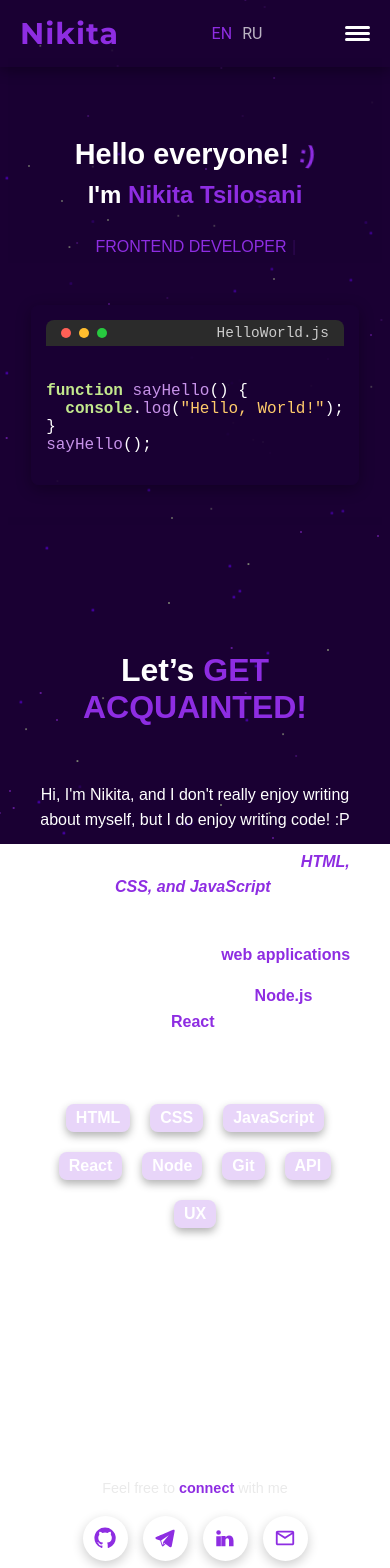
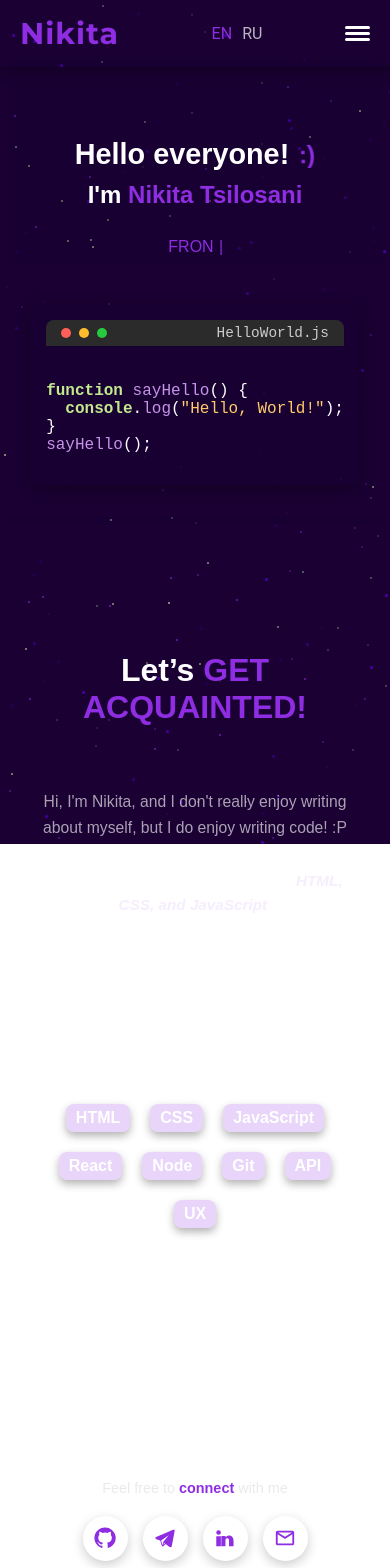
Before and after one commit to TsiNik2508/my-portfolio, a React (Create React App) app: page / in a window 390 px wide. Shown: the top 1568 px of the page. Built offline with nearby package versions, Linux system fonts and the light colour scheme.

Commit message:
feat: update loading screen, burger menu auto-close, scroll-triggered animations, and enhanced About section interactivity

```diff
--- a/package.json
+++ b/package.json
@@ -15,6 +15,7 @@
     "@testing-library/user-event": "^13.5.0",
     "chart.js": "^4.4.6",
     "classnames": "^2.5.1",
+    "framer-motion": "^11.11.11",
     "https-browserify": "^1.0.0",
     "i18next": "^23.16.4",
     "pdfjs-dist": "^3.0.279",
@@ -23,6 +24,7 @@
     "react-dom": "^18.3.1",
     "react-github-calendar": "^4.5.1",
     "react-i18next": "^15.1.0",
+    "react-intersection-observer": "^9.13.1",
     "react-router-dom": "^6.27.0",
     "react-scripts": "5.0.1",
     "stream-http": "^3.2.0",
--- a/src/App.js
+++ b/src/App.js
@@ -18,15 +18,15 @@ import "./App.scss";
 
 const App = () => {
   const [isLoading, setIsLoading] = useState(
-    !localStorage.getItem("hasLoaded")
+    !sessionStorage.getItem("hasLoaded")
   );
 
   useEffect(() => {
     if (isLoading) {
       const timer = setTimeout(() => {
         setIsLoading(false);
-        localStorage.setItem("hasLoaded", "true");
-      }, 3000);
+        sessionStorage.setItem("hasLoaded", "true");
+      }, 5000);
 
       return () => clearTimeout(timer);
     }
--- a/src/App.scss
+++ b/src/App.scss
@@ -1,5 +1,3 @@
-/* src/App.scss */
-
 .app {
   font-family: Arial, sans-serif;
   color: #EAEAEA;
--- a/src/components/AboutSection/AboutSection.js
+++ b/src/components/AboutSection/AboutSection.js
@@ -1,5 +1,7 @@
 import React, { useState } from 'react';
 import { useTranslation } from 'react-i18next';
+import { motion } from 'framer-motion';
+import { useInView } from 'react-intersection-observer';
 import './AboutSection.scss';
 
 const AboutSection = () => {
@@ -38,6 +40,12 @@ const AboutSection = () => {
     document.addEventListener('mouseup', handleMouseUp);
   };
 
+  // Настройки для анимации появления при скролле
+  const { ref: descriptionRef1, inView: inView1 } = useInView({ triggerOnce: true });
+  const { ref: descriptionRef2, inView: inView2 } = useInView({ triggerOnce: true });
+  const { ref: descriptionRef3, inView: inView3 } = useInView({ triggerOnce: true });
+  const { ref: descriptionRef4, inView: inView4 } = useInView({ triggerOnce: true });
+
   return (
     <div className="about-section">
       <h2 className="about-section__title">
@@ -45,18 +53,42 @@ const AboutSection = () => {
       </h2>
       <div className="about-section__content">
         <div className="about-section__text">
-          <p className="about-section__description">
+          <motion.p
+            ref={descriptionRef1}
+            className="about-section__description"
+            initial={{ opacity: 0, y: 20, scale: 0.95 }}
+            animate={inView1 ? { opacity: 1, y: 0, scale: 1 } : {}}
+            transition={{ duration: 0.8, ease: "easeInOut" }}
+          >
             {t('aboutSection.description1')}
-          </p>
-          <p className="about-section__description">
+          </motion.p>
+          <motion.p
+            ref={descriptionRef2}
+            className="about-section__description"
+            initial={{ opacity: 0, y: 20, scale: 0.95 }}
+            animate={inView2 ? { opacity: 1, y: 0, scale: 1 } : {}}
+            transition={{ duration: 0.8, delay: 0.3, ease: "easeInOut" }}
+          >
             {t('aboutSection.description2')} <span className="highlight italic">{t('aboutSection.HTML_CSS_JS')}</span>.
-          </p>
-          <p className="about-section__description">
+          </motion.p>
+          <motion.p
+            ref={descriptionRef3}
+            className="about-section__description"
+            initial={{ opacity: 0, y: 20, scale: 0.95 }}
+            animate={inView3 ? { opacity: 1, y: 0, scale: 1 } : {}}
+            transition={{ duration: 0.8, delay: 0.6, ease: "easeInOut" }}
+          >
             {t('aboutSection.description3')} <span className="highlight">{t('aboutSection.webApplications')}</span>.
-          </p>
-          <p className="about-section__description">
+          </motion.p>
+          <motion.p
+            ref={descriptionRef4}
+            className="about-section__description"
+            initial={{ opacity: 0, y: 20, scale: 0.95 }}
+            animate={inView4 ? { opacity: 1, y: 0, scale: 1 } : {}}
+            transition={{ duration: 0.8, delay: 0.9, ease: "easeInOut" }}
+          >
             {t('aboutSection.description4')} <span className="highlight">{t('aboutSection.node')}</span> {t('aboutSection.and')} <span className="highlight">{t('aboutSection.react')}</span>.
-          </p>
+          </motion.p>
         </div>
         <div className="about-section__cloud">
           {Object.keys(positions).map((tech) => (
--- a/src/components/Header/Header.js
+++ b/src/components/Header/Header.js
@@ -1,6 +1,5 @@
-// src/components/Header/Header.js
 import React, { useEffect, useState } from 'react';
-import { Link } from 'react-router-dom';
+import { Link, useLocation } from 'react-router-dom';
 import { useTranslation } from 'react-i18next';
 import './Header.scss';
 
@@ -10,6 +9,7 @@ const Header = () => {
   const [isHovered, setIsHovered] = useState(false);
   const [isMenuOpen, setIsMenuOpen] = useState(false);
   const [language, setLanguage] = useState('EN');
+  const location = useLocation();
 
   useEffect(() => {
     const handleScroll = () => {
@@ -20,6 +20,10 @@ const Header = () => {
     window.addEventListener('scroll', handleScroll);
     return () => window.removeEventListener('scroll', handleScroll);
   }, []);
+
+  useEffect(() => {
+    setIsMenuOpen(false);
+  }, [location]);
 
   const toggleMenu = () => {
     setIsMenuOpen(!isMenuOpen);
@@ -37,9 +41,9 @@ const Header = () => {
       onMouseEnter={() => setIsHovered(true)}
       onMouseLeave={() => setIsHovered(false)}
     >
-      <a href="/" className="header__logo">
+      <Link to="/" className="header__logo">
         {t('header.Nikita')}
-      </a>
+      </Link>
       <nav className={`header__nav ${isMenuOpen ? 'header__nav--open' : ''}`}>
         <Link to="/" className="header__link">
           <svg className="header__icon" xmlns="http://www.w3.org/2000/svg" viewBox="0 0 24 24">
--- a/src/components/LoadingScreen/LoadingScreen.scss
+++ b/src/components/LoadingScreen/LoadingScreen.scss
@@ -3,6 +3,7 @@
   align-items: center;
   justify-content: center;
   height: 100vh;
+  width: 100%;
   background: linear-gradient(135deg, #3B0087, #1D1D1F);
   color: #EAEAEA;
 }
--- a/src/components/Resume/Resume.js
+++ b/src/components/Resume/Resume.js
@@ -1,5 +1,6 @@
 import React from 'react';
 import { useTranslation } from 'react-i18next';
+import { motion } from 'framer-motion';
 import ResumeHTML from '../ResumeHTML/ResumeHTML';
 import './Resume.scss';
 
@@ -13,12 +14,25 @@ const Resume = () => {
         dangerouslySetInnerHTML={{ __html: t('resume.title') }}
       ></h2>
 
-      <div className="resume__download-button">
-      </div>
-      <ResumeHTML />
-
-      <div className="resume__download-button">
-      </div>
+      <motion.div
+        className="resume__content"
+        initial={{ opacity: 0, x: -100, scale: 0.8, rotate: -5 }}
+        animate={{
+          opacity: 1,
+          x: 0,
+          scale: [0.9, 1.05, 1],
+          rotate: 0,
+        }}
+        transition={{
+          duration: 1.2,
+          ease: [0.43, 0.13, 0.23, 0.96],
+          delay: 0.3,
+        }}
+      >
+        <div className="resume__download-button"></div>
+        <ResumeHTML />
+        <div className="resume__download-button"></div>
+      </motion.div>
     </div>
   );
 };
--- a/src/components/StarBackground/StarBackground.js
+++ b/src/components/StarBackground/StarBackground.js
@@ -5,6 +5,7 @@ const StarBackground = () => {
   useEffect(() => {
     const container = document.querySelector('.stars-container');
 
+    // Создание звезд
     for (let i = 0; i < 100; i++) {
       const star = document.createElement('div');
       star.classList.add('star');
@@ -13,6 +14,22 @@ const StarBackground = () => {
       star.style.top = `${Math.random() * 100}vh`;
       container.appendChild(star);
     }
+
+    // Обработчик для отслеживания положения мыши
+    const handleMouseMove = (event) => {
+      const screenWidth = window.innerWidth;
+      const mouseX = event.clientX;
+
+      // Определяем направление: -1 для левой части экрана, 1 для правой
+      const direction = mouseX < screenWidth / 2 ? -1 : 1;
+      document.documentElement.style.setProperty('--star-direction', direction);
+    };
+
+    // Добавляем слушатель события
+    window.addEventListener('mousemove', handleMouseMove);
+
+    // Удаляем слушатель при размонтировании компонента
+    return () => window.removeEventListener('mousemove', handleMouseMove);
   }, []);
 
   return <div className="stars-container"></div>;
--- a/src/components/StarBackground/StarBackground.scss
+++ b/src/components/StarBackground/StarBackground.scss
@@ -23,7 +23,7 @@
   width: 3px;
   height: 3px;
   background-color: #4A00E0;
-  animation-duration: 6s;
+  animation-duration: 10s;
   animation-delay: calc(-1s * var(--star-index));
 }
 
@@ -31,7 +31,7 @@
   width: 2px;
   height: 2px;
   background-color: #8E2DE2;
-  animation-duration: 8s;
+  animation-duration: 12s;
   animation-delay: calc(-1.5s * var(--star-index));
 }
 
@@ -39,20 +39,20 @@
   width: 2px;
   height: 2px;
   background-color: #C3E88D;
-  animation-duration: 7s;
+  animation-duration: 11s;
   animation-delay: calc(-2s * var(--star-index));
 }
 
 @keyframes moveStar {
   0% {
-    transform: translateY(100vh) translateX(-30vw);
+    transform: translateY(100vh) translateX(calc(-30vw * var(--star-direction)));
     opacity: 0;
   }
   30% {
     opacity: 0.8;
   }
   100% {
-    transform: translateY(-100vh) translateX(30vw);
+    transform: translateY(-100vh) translateX(calc(30vw * var(--star-direction)));
     opacity: 0;
   }
 }
```
Also changed, not shown: 1 other file (tests, documents, lock files or other folders).
